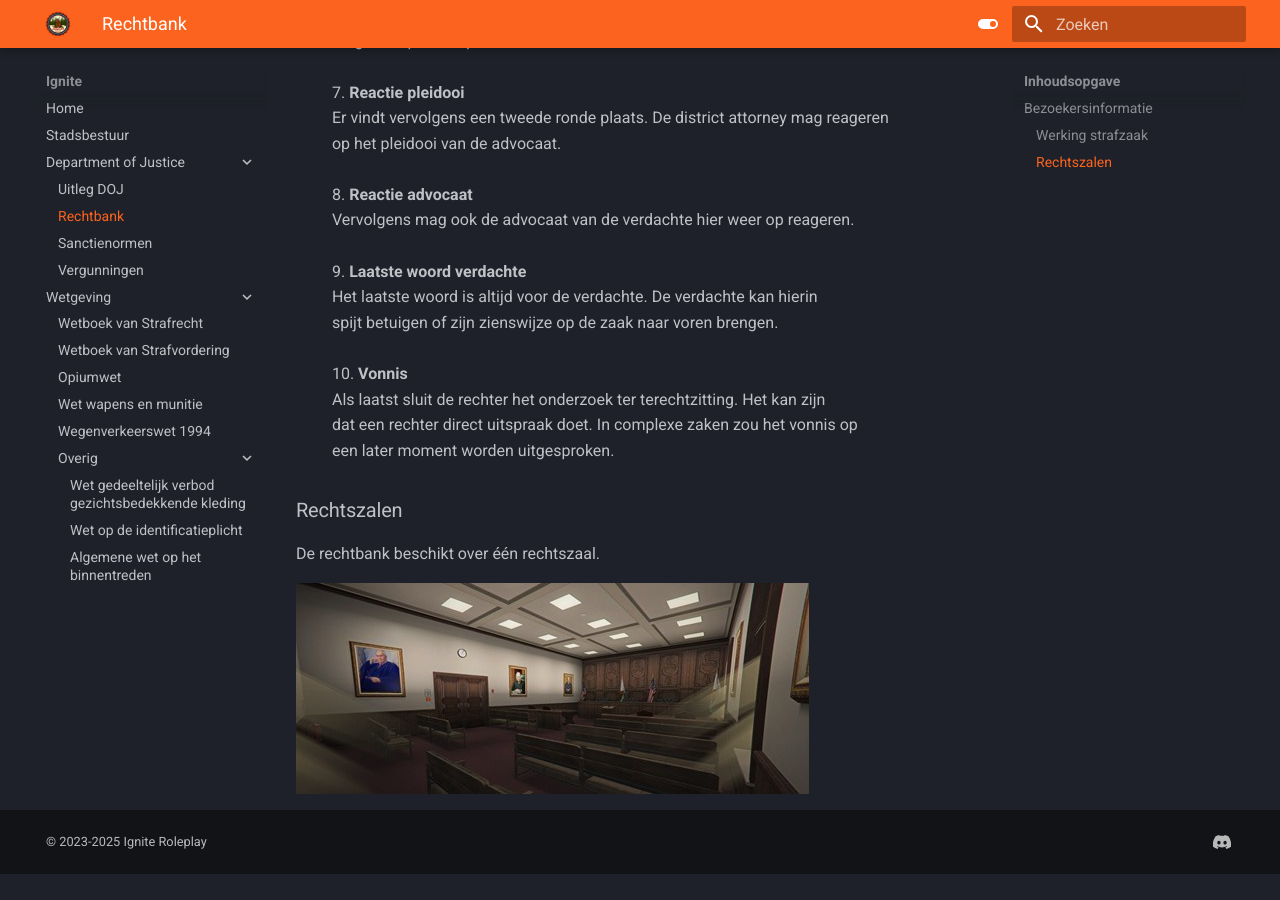
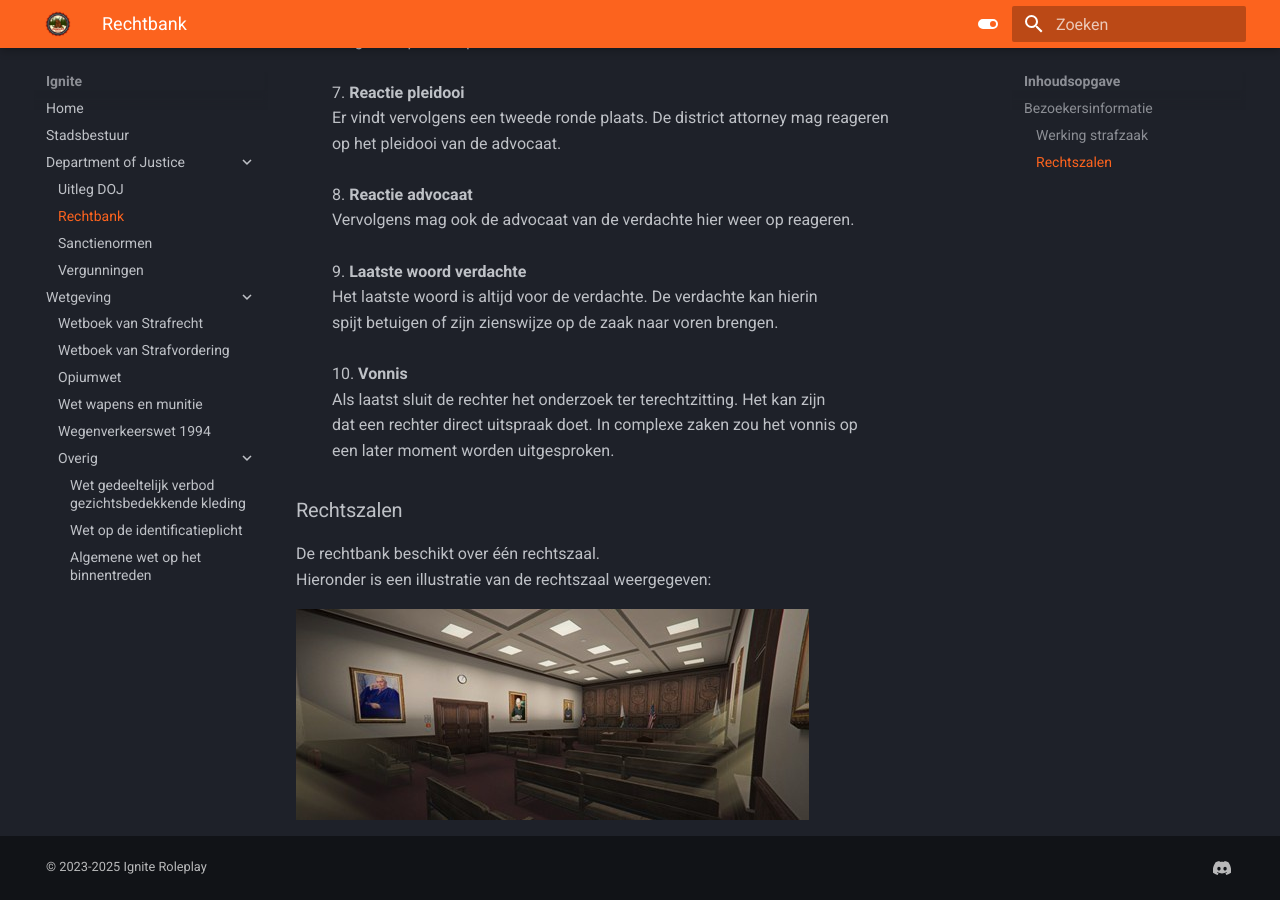
Before and after one commit to NLDenny/wetboek, an MkDocs documentation site: the page built from docs/Department of Justice/rechtbank.md, in a window 1280 px wide and 900 px high, scrolled down 1514 px. Built offline with MkDocs 1.6.1 and Material for MkDocs 9.7.7, drawn with Linux system fonts in a browser that asks for light colours; before the commit the page ends 2388 px from its top, so only the background shows below that.

Commit message:
Update rechtbank.md

```diff
--- a/docs/Department of Justice/rechtbank.md
+++ b/docs/Department of Justice/rechtbank.md
@@ -60,6 +60,6 @@ Daarom is de verloop van een strafzitting hieronder weergegeven:
 ### Rechtszalen
 
 De rechtbank beschikt over één rechtszaal.
-
+Hieronder is een illustratie van de rechtszaal weergegeven:
 
 ![Image title](../img/rechtszaal.webp){ align=left }
```
